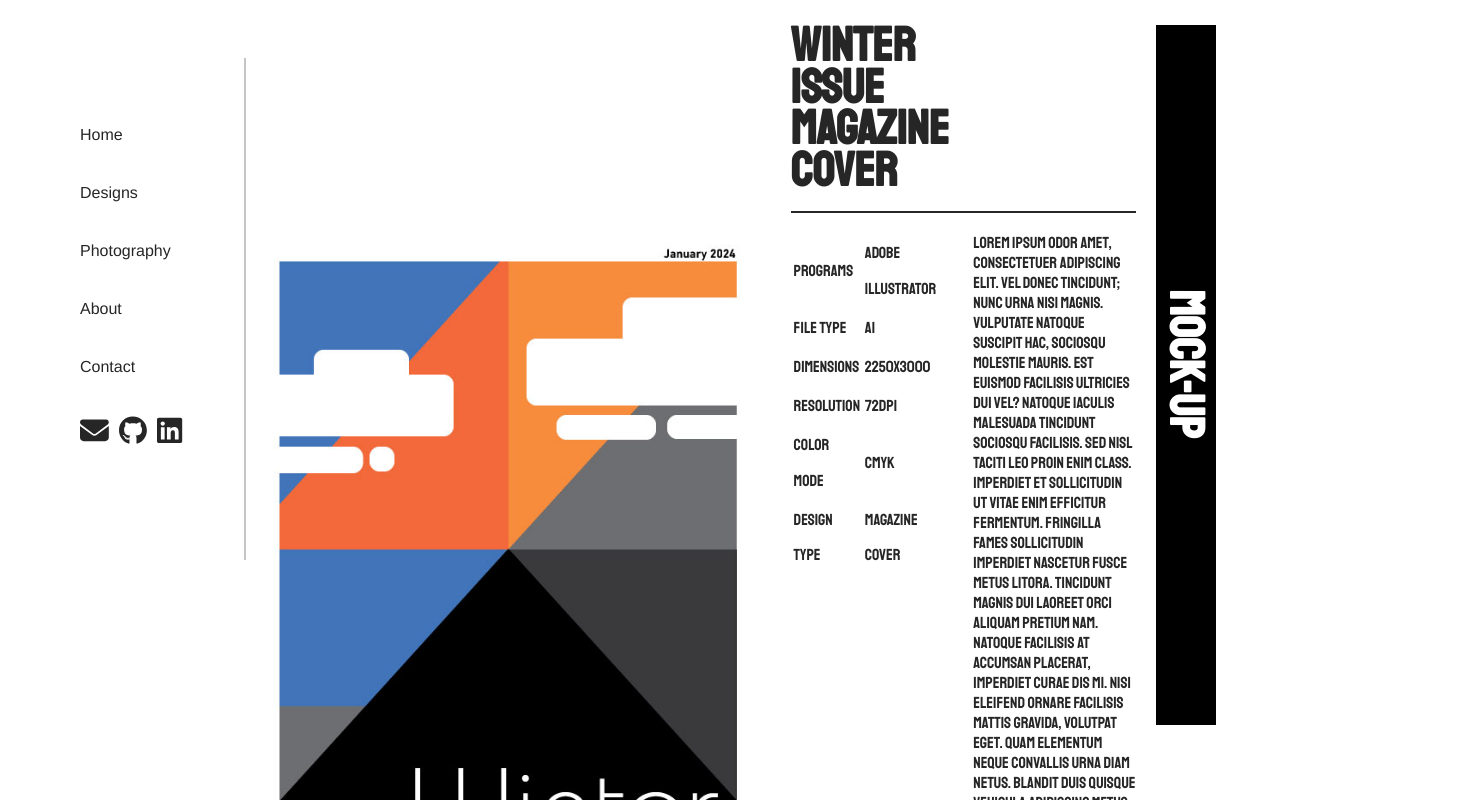
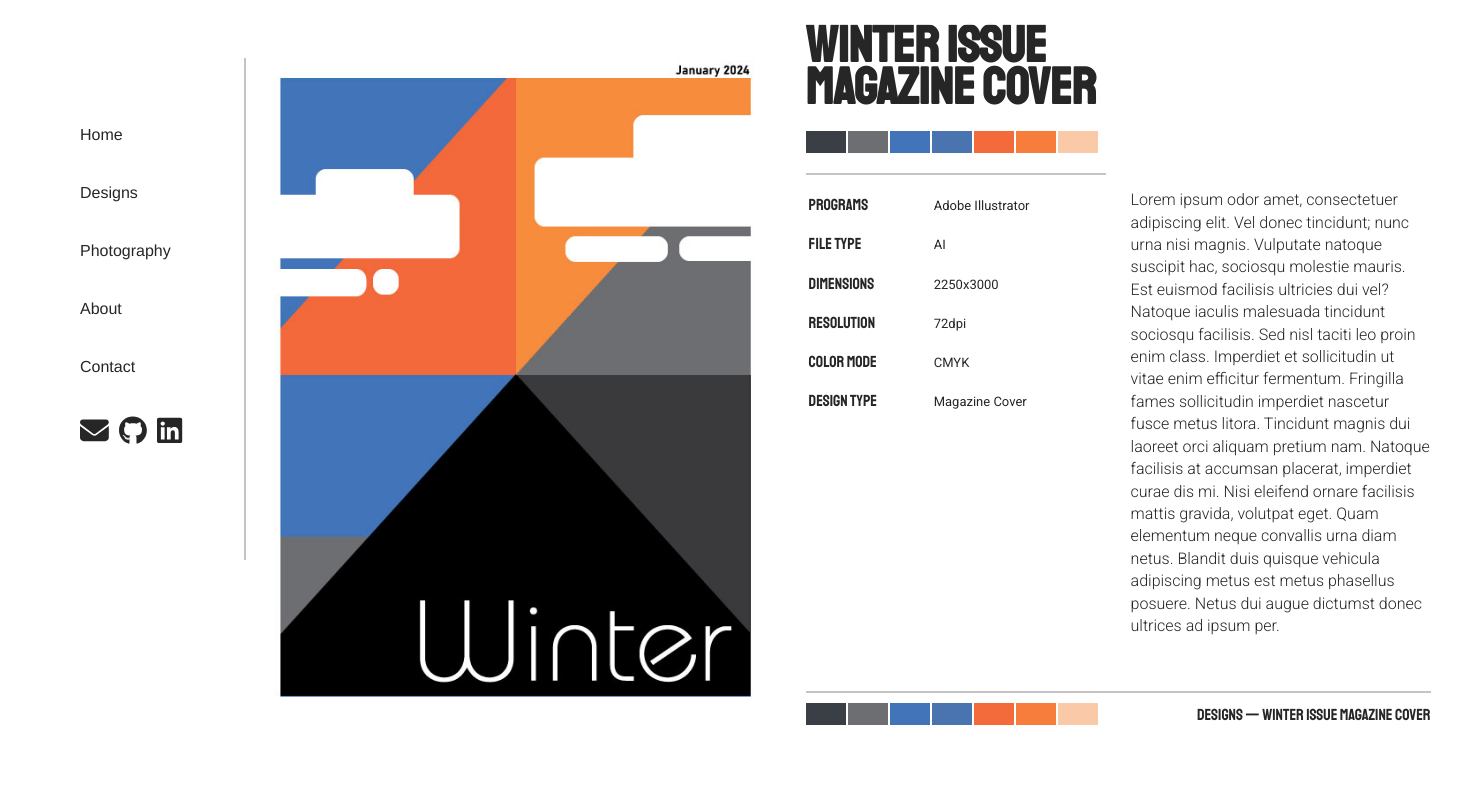
Before and after one commit to Apsidel/Apsidel.github.io, a Vue app: page /designs/view/1 in a window 1280 px wide. Shown: the part 160-960 px from the top of the page, 1476 px wide, since content can reach past the window. Built offline with nearby package versions, Linux system fonts and the light colour scheme; a web font is replaced by a local one.

Commit message:
Improvements to the appearance of GalleryItem.
- Added the font Roboto for body text

```diff
--- a/src/assets/galleries/designs-data.json
+++ b/src/assets/galleries/designs-data.json
@@ -4,9 +4,8 @@
       "id": "1",
       "url": "blue_sky-100.jpg",
       "title": "Winter Issue Magazine Cover",
-      "description": "Lorem ipsum odor amet, consectetuer adipiscing elit. Vel donec tincidunt; nunc urna nisi magnis. Vulputate natoque suscipit hac, sociosqu molestie mauris. Est euismod facilisis ultricies dui vel? Natoque iaculis malesuada tincidunt sociosqu facilisis. Sed nisl taciti leo proin enim class. Imperdiet et sollicitudin ut vitae enim efficitur fermentum. Fringilla fames sollicitudin imperdiet nascetur fusce metus litora. Tincidunt magnis dui laoreet orci aliquam pretium nam. Natoque facilisis at accumsan placerat, imperdiet curae dis mi. Nisi eleifend ornare facilisis mattis gravida, volutpat eget. Quam elementum neque convallis urna diam netus. Blandit duis quisque vehicula adipiscing metus est metus phasellus posuere. Netus dui augue dictumst donec ultrices ad ipsum per. Mollis habitant quam habitant ipsum feugiat. Euismod facilisi in pulvinar; non tempus libero primis laoreet laoreet. Viverra enim nostra eu laoreet faucibus nullam.",
+      "description": "Lorem ipsum odor amet, consectetuer adipiscing elit. Vel donec tincidunt; nunc urna nisi magnis. Vulputate natoque suscipit hac, sociosqu molestie mauris. Est euismod facilisis ultricies dui vel? Natoque iaculis malesuada tincidunt sociosqu facilisis. Sed nisl taciti leo proin enim class. Imperdiet et sollicitudin ut vitae enim efficitur fermentum. Fringilla fames sollicitudin imperdiet nascetur fusce metus litora. Tincidunt magnis dui laoreet orci aliquam pretium nam. Natoque facilisis at accumsan placerat, imperdiet curae dis mi. Nisi eleifend ornare facilisis mattis gravida, volutpat eget. Quam elementum neque convallis urna diam netus. Blandit duis quisque vehicula adipiscing metus est metus phasellus posuere. Netus dui augue dictumst donec ultrices ad ipsum per.",
       "colors": [
-        "#FFFFFF",
         "#F9C9A8",
         "#F67D3B",
         "#F36A3B",
@@ -31,9 +30,8 @@
       "id": "2",
       "url": "Oso_200.jpg",
       "title": "Happy 26th Birthday Card",
-      "description": "Lorem ipsum odor amet, consectetuer adipiscing elit. Vel donec tincidunt; nunc urna nisi magnis. Vulputate natoque suscipit hac, sociosqu molestie mauris. Est euismod facilisis ultricies dui vel? Natoque iaculis malesuada tincidunt sociosqu facilisis. Sed nisl taciti leo proin enim class. Imperdiet et sollicitudin ut vitae enim efficitur fermentum. Fringilla fames sollicitudin imperdiet nascetur fusce metus litora. Tincidunt magnis dui laoreet orci aliquam pretium nam. Natoque facilisis at accumsan placerat, imperdiet curae dis mi. Nisi eleifend ornare facilisis mattis gravida, volutpat eget. Quam elementum neque convallis urna diam netus. Blandit duis quisque vehicula adipiscing metus est metus phasellus posuere. Netus dui augue dictumst donec ultrices ad ipsum per. Mollis habitant quam habitant ipsum feugiat. Euismod facilisi in pulvinar; non tempus libero primis laoreet laoreet. Viverra enim nostra eu laoreet faucibus nullam.",
+      "description": "Lorem ipsum odor amet, consectetuer adipiscing elit. Vel donec tincidunt; nunc urna nisi magnis. Vulputate natoque suscipit hac, sociosqu molestie mauris. Est euismod facilisis ultricies dui vel? Natoque iaculis malesuada tincidunt sociosqu facilisis. Sed nisl taciti leo proin enim class. Imperdiet et sollicitudin ut vitae enim efficitur fermentum. Fringilla fames sollicitudin imperdiet nascetur fusce metus litora. Tincidunt magnis dui laoreet orci aliquam pretium nam. Natoque facilisis at accumsan placerat, imperdiet curae dis mi. Nisi eleifend ornare facilisis mattis gravida, volutpat eget. Quam elementum neque convallis urna diam netus. Blandit duis quisque vehicula adipiscing metus est metus phasellus posuere. Netus dui augue dictumst donec ultrices ad ipsum per.",
       "colors": [
-        "#FFFEFE",
         "#F2EFEB",
         "#FDB44C",
         "#FCB040",
@@ -60,9 +58,8 @@
       "id": "3",
       "url": "Hanfu_Event-30.jpg",
       "title": "Hanfu Fashion Exhibition",
-      "description": "Lorem ipsum odor amet, consectetuer adipiscing elit. Vel donec tincidunt; nunc urna nisi magnis. Vulputate natoque suscipit hac, sociosqu molestie mauris. Est euismod facilisis ultricies dui vel? Natoque iaculis malesuada tincidunt sociosqu facilisis. Sed nisl taciti leo proin enim class. Imperdiet et sollicitudin ut vitae enim efficitur fermentum. Fringilla fames sollicitudin imperdiet nascetur fusce metus litora. Tincidunt magnis dui laoreet orci aliquam pretium nam. Natoque facilisis at accumsan placerat, imperdiet curae dis mi. \nNisi eleifend ornare facilisis mattis gravida, volutpat eget. Quam elementum neque convallis urna diam netus. Blandit duis quisque vehicula adipiscing metus est metus phasellus posuere. Netus dui augue dictumst donec ultrices ad ipsum per. Mollis habitant quam habitant ipsum feugiat. Euismod facilisi in pulvinar; non tempus libero primis laoreet laoreet. Viverra enim nostra eu laoreet faucibus nullam.",
+      "description": "Lorem ipsum odor amet, consectetuer adipiscing elit. Vel donec tincidunt; nunc urna nisi magnis. Vulputate natoque suscipit hac, sociosqu molestie mauris. Est euismod facilisis ultricies dui vel? Natoque iaculis malesuada tincidunt sociosqu facilisis. Sed nisl taciti leo proin enim class. Imperdiet et sollicitudin ut vitae enim efficitur fermentum. Fringilla fames sollicitudin imperdiet nascetur fusce metus litora. Tincidunt magnis dui laoreet orci aliquam pretium nam. Natoque facilisis at accumsan placerat, imperdiet curae dis mi. Nisi eleifend ornare facilisis mattis gravida, volutpat eget. Quam elementum neque convallis urna diam netus. Blandit duis quisque vehicula adipiscing metus est metus phasellus posuere. Netus dui augue dictumst donec ultrices ad ipsum per.",
       "colors": [
-        "#FFFEFD",
         "#FDECE2",
         "#FFDDC7",
         "#EBD7CD",
@@ -74,8 +71,7 @@
         "#210600",
         "#1F0500",
         "#1D0500",
-        "#030000",
-        "#000000"
+        "#030000"
       ],
       "design_data": {
         "programs": "Adobe Photoshop",
@@ -91,7 +87,7 @@
     {
       "id": "4",
       "url": "Bauhaus-50.jpg",
-      "title": "Bauhaus Typeface",
+      "title": "Bauhaus Typeface Poster",
       "description": "The main objective of this project was to become more familiar with some of the history of typography. For my poster, I was tasked with researching the history of the Bauhaus typeface and its creator Herbert Bayer. In creating the poster, I was able to apply my knowledge of the typography and design principles learnt in class. In addition, working on the poster gave me the opportunity to further develop my skills using Adobe Illustrator.",
       "colors": ["#FBFCFC", "#F7F6F0", "#FFF100", "#BDB8B6", "#5E5931", "#D02528", "#35363A"],
       "design_data": {
@@ -108,7 +104,7 @@
       "id": "5",
       "url": "Beekman1802_Ad-25.jpg",
       "title": "Beekman 1802 Potato Peel Cream Ad",
-      "description": "Lorem ipsum odor amet, consectetuer adipiscing elit. Vel donec tincidunt; nunc urna nisi magnis. Vulputate natoque suscipit hac, sociosqu molestie mauris. Est euismod facilisis ultricies dui vel? Natoque iaculis malesuada tincidunt sociosqu facilisis. Sed nisl taciti leo proin enim class. Imperdiet et sollicitudin ut vitae enim efficitur fermentum. Fringilla fames sollicitudin imperdiet nascetur fusce metus litora. Tincidunt magnis dui laoreet orci aliquam pretium nam. Natoque facilisis at accumsan placerat, imperdiet curae dis mi. Nisi eleifend ornare facilisis mattis gravida, volutpat eget. Quam elementum neque convallis urna diam netus. Blandit duis quisque vehicula adipiscing metus est metus phasellus posuere. Netus dui augue dictumst donec ultrices ad ipsum per. Mollis habitant quam habitant ipsum feugiat. Euismod facilisi in pulvinar; non tempus libero primis laoreet laoreet. Viverra enim nostra eu laoreet faucibus nullam.",
+      "description": "Lorem ipsum odor amet, consectetuer adipiscing elit. Vel donec tincidunt; nunc urna nisi magnis. Vulputate natoque suscipit hac, sociosqu molestie mauris. Est euismod facilisis ultricies dui vel? Natoque iaculis malesuada tincidunt sociosqu facilisis. Sed nisl taciti leo proin enim class. Imperdiet et sollicitudin ut vitae enim efficitur fermentum. Fringilla fames sollicitudin imperdiet nascetur fusce metus litora. Tincidunt magnis dui laoreet orci aliquam pretium nam. Natoque facilisis at accumsan placerat, imperdiet curae dis mi. Nisi eleifend ornare facilisis mattis gravida, volutpat eget. Quam elementum neque convallis urna diam netus. Blandit duis quisque vehicula adipiscing metus est metus phasellus posuere. Netus dui augue dictumst donec ultrices ad ipsum per.",
       "colors": [
         "#E1CDB7",
         "#D9AE2E",
@@ -143,10 +139,8 @@
       "id": "6",
       "url": "Elixir_Strings_Ad-27.png",
       "title": "Elixir Guitar Strings Ad",
-      "description": "Lorem ipsum odor amet, consectetuer adipiscing elit. Vel donec tincidunt; nunc urna nisi magnis. Vulputate natoque suscipit hac, sociosqu molestie mauris. Est euismod facilisis ultricies dui vel? Natoque iaculis malesuada tincidunt sociosqu facilisis. Sed nisl taciti leo proin enim class. Imperdiet et sollicitudin ut vitae enim efficitur fermentum. Fringilla fames sollicitudin imperdiet nascetur fusce metus litora. Tincidunt magnis dui laoreet orci aliquam pretium nam. Natoque facilisis at accumsan placerat, imperdiet curae dis mi. Nisi eleifend ornare facilisis mattis gravida, volutpat eget. Quam elementum neque convallis urna diam netus. Blandit duis quisque vehicula adipiscing metus est metus phasellus posuere. Netus dui augue dictumst donec ultrices ad ipsum per. Mollis habitant quam habitant ipsum feugiat. Euismod facilisi in pulvinar; non tempus libero primis laoreet laoreet. Viverra enim nostra eu laoreet faucibus nullam.",
+      "description": "Lorem ipsum odor amet, consectetuer adipiscing elit. Vel donec tincidunt; nunc urna nisi magnis. Vulputate natoque suscipit hac, sociosqu molestie mauris. Est euismod facilisis ultricies dui vel? Natoque iaculis malesuada tincidunt sociosqu facilisis. Sed nisl taciti leo proin enim class. Imperdiet et sollicitudin ut vitae enim efficitur fermentum. Fringilla fames sollicitudin imperdiet nascetur fusce metus litora. Tincidunt magnis dui laoreet orci aliquam pretium nam. Natoque facilisis at accumsan placerat, imperdiet curae dis mi. Nisi eleifend ornare facilisis mattis gravida, volutpat eget. Quam elementum neque convallis urna diam netus. Blandit duis quisque vehicula adipiscing metus est metus phasellus posuere. Netus dui augue dictumst donec ultrices ad ipsum per.",
       "colors": [
-        "#FFFFFF",
-        "#FEFFFE",
         "#BC8FB5",
         "#8C3C6D",
         "#5F3B54",
@@ -176,9 +170,8 @@
       "id": "7",
       "url": "Floret_Garden_Poster-30.jpg",
       "title": "Floret Garden Poster",
-      "description": "Lorem ipsum odor amet, consectetuer adipiscing elit. Vel donec tincidunt; nunc urna nisi magnis. Vulputate natoque suscipit hac, sociosqu molestie mauris. Est euismod facilisis ultricies dui vel? Natoque iaculis malesuada tincidunt sociosqu facilisis. Sed nisl taciti leo proin enim class. Imperdiet et sollicitudin ut vitae enim efficitur fermentum. Fringilla fames sollicitudin imperdiet nascetur fusce metus litora. Tincidunt magnis dui laoreet orci aliquam pretium nam. Natoque facilisis at accumsan placerat, imperdiet curae dis mi. Nisi eleifend ornare facilisis mattis gravida, volutpat eget. Quam elementum neque convallis urna diam netus. Blandit duis quisque vehicula adipiscing metus est metus phasellus posuere. Netus dui augue dictumst donec ultrices ad ipsum per. Mollis habitant quam habitant ipsum feugiat. Euismod facilisi in pulvinar; non tempus libero primis laoreet laoreet. Viverra enim nostra eu laoreet faucibus nullam.",
+      "description": "Lorem ipsum odor amet, consectetuer adipiscing elit. Vel donec tincidunt; nunc urna nisi magnis. Vulputate natoque suscipit hac, sociosqu molestie mauris. Est euismod facilisis ultricies dui vel? Natoque iaculis malesuada tincidunt sociosqu facilisis. Sed nisl taciti leo proin enim class. Imperdiet et sollicitudin ut vitae enim efficitur fermentum. Fringilla fames sollicitudin imperdiet nascetur fusce metus litora. Tincidunt magnis dui laoreet orci aliquam pretium nam. Natoque facilisis at accumsan placerat, imperdiet curae dis mi. Nisi eleifend ornare facilisis mattis gravida, volutpat eget. Quam elementum neque convallis urna diam netus. Blandit duis quisque vehicula adipiscing metus est metus phasellus posuere. Netus dui augue dictumst donec ultrices ad ipsum per.",
       "colors": [
-        "#FFFFFF",
         "#FDFDFD",
         "#FFE1F3",
         "#E4D9CF",
@@ -203,7 +196,7 @@
       "id": "8",
       "url": "Fish_Dress_Donations-80.jpg",
       "title": "FISH Dress Donation Ad Campaign",
-      "description": "Lorem ipsum odor amet, consectetuer adipiscing elit. Vel donec tincidunt; nunc urna nisi magnis. Vulputate natoque suscipit hac, sociosqu molestie mauris. Est euismod facilisis ultricies dui vel? Natoque iaculis malesuada tincidunt sociosqu facilisis. Sed nisl taciti leo proin enim class. Imperdiet et sollicitudin ut vitae enim efficitur fermentum. Fringilla fames sollicitudin imperdiet nascetur fusce metus litora. Tincidunt magnis dui laoreet orci aliquam pretium nam. Natoque facilisis at accumsan placerat, imperdiet curae dis mi. Nisi eleifend ornare facilisis mattis gravida, volutpat eget. Quam elementum neque convallis urna diam netus. Blandit duis quisque vehicula adipiscing metus est metus phasellus posuere. Netus dui augue dictumst donec ultrices ad ipsum per. Mollis habitant quam habitant ipsum feugiat. Euismod facilisi in pulvinar; non tempus libero primis laoreet laoreet. Viverra enim nostra eu laoreet faucibus nullam.",
+      "description": "Lorem ipsum odor amet, consectetuer adipiscing elit. Vel donec tincidunt; nunc urna nisi magnis. Vulputate natoque suscipit hac, sociosqu molestie mauris. Est euismod facilisis ultricies dui vel? Natoque iaculis malesuada tincidunt sociosqu facilisis. Sed nisl taciti leo proin enim class. Imperdiet et sollicitudin ut vitae enim efficitur fermentum. Fringilla fames sollicitudin imperdiet nascetur fusce metus litora. Tincidunt magnis dui laoreet orci aliquam pretium nam. Natoque facilisis at accumsan placerat, imperdiet curae dis mi. Nisi eleifend ornare facilisis mattis gravida, volutpat eget. Quam elementum neque convallis urna diam netus. Blandit duis quisque vehicula adipiscing metus est metus phasellus posuere. Netus dui augue dictumst donec ultrices ad ipsum per.",
       "colors": [
         "#EBF3F1",
         "#E7F1EE",
@@ -233,9 +226,8 @@
       "id": "9",
       "url": "Bouldering_Postcard-50.jpg",
       "title": "LATITUDE Postcard",
-      "description": "Lorem ipsum odor amet, consectetuer adipiscing elit. Vel donec tincidunt; nunc urna nisi magnis. Vulputate natoque suscipit hac, sociosqu molestie mauris. Est euismod facilisis ultricies dui vel? Natoque iaculis malesuada tincidunt sociosqu facilisis. Sed nisl taciti leo proin enim class. Imperdiet et sollicitudin ut vitae enim efficitur fermentum. Fringilla fames sollicitudin imperdiet nascetur fusce metus litora. Tincidunt magnis dui laoreet orci aliquam pretium nam. Natoque facilisis at accumsan placerat, imperdiet curae dis mi. Nisi eleifend ornare facilisis mattis gravida, volutpat eget. Quam elementum neque convallis urna diam netus. Blandit duis quisque vehicula adipiscing metus est metus phasellus posuere. Netus dui augue dictumst donec ultrices ad ipsum per. Mollis habitant quam habitant ipsum feugiat. Euismod facilisi in pulvinar; non tempus libero primis laoreet laoreet. Viverra enim nostra eu laoreet faucibus nullam.",
+      "description": "Lorem ipsum odor amet, consectetuer adipiscing elit. Vel donec tincidunt; nunc urna nisi magnis. Vulputate natoque suscipit hac, sociosqu molestie mauris. Est euismod facilisis ultricies dui vel? Natoque iaculis malesuada tincidunt sociosqu facilisis. Sed nisl taciti leo proin enim class. Imperdiet et sollicitudin ut vitae enim efficitur fermentum. Fringilla fames sollicitudin imperdiet nascetur fusce metus litora. Tincidunt magnis dui laoreet orci aliquam pretium nam. Natoque facilisis at accumsan placerat, imperdiet curae dis mi. Nisi eleifend ornare facilisis mattis gravida, volutpat eget. Quam elementum neque convallis urna diam netus. Blandit duis quisque vehicula adipiscing metus est metus phasellus posuere. Netus dui augue dictumst donec ultrices ad ipsum per.",
       "colors": [
-        "#FEFEFE",
         "#DAD8DD",
         "#CFCBCF",
         "#C1BCB7",
@@ -266,8 +258,8 @@
     {
       "id": "10",
       "url": "TIME_Magazine_Mock-30.jpg",
-      "title": "TIME Magazine Cryptocurrency Mock Cover",
-      "description": "Lorem ipsum odor amet, consectetuer adipiscing elit. Vel donec tincidunt; nunc urna nisi magnis. Vulputate natoque suscipit hac, sociosqu molestie mauris. Est euismod facilisis ultricies dui vel? Natoque iaculis malesuada tincidunt sociosqu facilisis. Sed nisl taciti leo proin enim class. Imperdiet et sollicitudin ut vitae enim efficitur fermentum. Fringilla fames sollicitudin imperdiet nascetur fusce metus litora. Tincidunt magnis dui laoreet orci aliquam pretium nam. Natoque facilisis at accumsan placerat, imperdiet curae dis mi. Nisi eleifend ornare facilisis mattis gravida, volutpat eget. Quam elementum neque convallis urna diam netus. Blandit duis quisque vehicula adipiscing metus est metus phasellus posuere. Netus dui augue dictumst donec ultrices ad ipsum per. Mollis habitant quam habitant ipsum feugiat. Euismod facilisi in pulvinar; non tempus libero primis laoreet laoreet. Viverra enim nostra eu laoreet faucibus nullam.",
+      "title": "TIME Magazine Cryptocurrency Cover",
+      "description": "Lorem ipsum odor amet, consectetuer adipiscing elit. Vel donec tincidunt; nunc urna nisi magnis. Vulputate natoque suscipit hac, sociosqu molestie mauris. Est euismod facilisis ultricies dui vel? Natoque iaculis malesuada tincidunt sociosqu facilisis. Sed nisl taciti leo proin enim class. Imperdiet et sollicitudin ut vitae enim efficitur fermentum. Fringilla fames sollicitudin imperdiet nascetur fusce metus litora. Tincidunt magnis dui laoreet orci aliquam pretium nam. Natoque facilisis at accumsan placerat, imperdiet curae dis mi. Nisi eleifend ornare facilisis mattis gravida, volutpat eget. Quam elementum neque convallis urna diam netus. Blandit duis quisque vehicula adipiscing metus est metus phasellus posuere. Netus dui augue dictumst donec ultrices ad ipsum per.",
       "colors": [
         "#BCC2C9",
         "#96A4B7",
--- a/src/assets/main.css
+++ b/src/assets/main.css
@@ -1,5 +1,6 @@
 @import url('https://fonts.googleapis.com/css2?family=Staatliches&display=swap');
 @import url('https://fonts.googleapis.com/css?family=Spline+Sans+Mono');
+@import url('https://fonts.googleapis.com/css2?family=Roboto:ital,wght@0,100;0,300;0,400;0,500;0,700;0,900;1,100;1,300;1,400;1,500;1,700;1,900&display=swap');
 
 #app {
   color: #272626;
--- a/src/components/DesignData.vue
+++ b/src/components/DesignData.vue
@@ -56,4 +56,9 @@ table {
 tr {
   line-height: 2.2em;
 }
+
+tr td:nth-child(2) {
+  font-family: roboto, sans-serif;
+  font-size: small;
+}
 </style>
--- a/src/components/GalleryItem.vue
+++ b/src/components/GalleryItem.vue
@@ -19,22 +19,34 @@ const props = defineProps({
         <div>
           <h1>{{ props.image.title }}</h1>
         </div>
-        <div></div>
+        <div>
+          <ColorStrip
+            :colors="image.colors.slice(0, 7).reverse()"
+            :width="'40px'"
+            :height="'22px'"
+          />
+        </div>
+      </section>
+      <section id="description_container">
+        <p>{{ props.image.description }}</p>
       </section>
       <section id="info_container">
-        <DesignData :design_data="image.design_data" />
-      </section>
-      <section id="description_container">
-        <div class="description">
-          {{ props.image.description }}
-        </div>
+        <div><DesignData :design_data="image.design_data" /></div>
       </section>
       <section id="bottom_strip_container">
-        <div><ColorStrip :colors="image.colors.slice(1, 9).reverse()" /></div>
-        <div><ColorStrip :colors="image.colors.slice(1, 9)" /></div>
+        <div id="bottom_strip">
+          <ColorStrip
+            :colors="image.colors.slice(0, 7).reverse()"
+            :width="'40px'"
+            :height="'22px'"
+          />
+        </div>
+        <div id="subtitle">Designs &mdash; {{ props.image.title }}</div>
       </section>
-      <section id="mockup">
-        <h1>Mock-up</h1>
+      <section id="side_strip_container">
+        <!-- <div>
+          <ColorStrip :colors="image.colors.slice(2, 10)" :height="'50px'" :width="'20px'" />
+        </div> -->
       </section>
     </div>
   </article>
@@ -47,82 +59,94 @@ article {
 
 #grid {
   display: grid;
-  grid-template-columns: 2fr 2fr 2fr 0.5fr;
-  grid-template-rows: 1fr 3fr 0.2fr;
+  grid-template-columns: min-content 300px 300px 20px;
+  grid-template-rows: 1fr 3.5fr 34px;
   grid-template-areas:
-    'image  title  title        mockup'
-    'image  info   description  mockup'
-    'image  strip  strip        mockup';
-  column-gap: 20px;
-  height: 700px;
+    'image  title         blank_a       blank_b'
+    'image  info          description   strip'
+    'image  bottom_strip  bottom_strip  strip';
+  column-gap: 25px;
+  max-height: 700px;
+  max-width: 1600px;
 }
 
 #image_container {
   grid-area: image;
-  align-self: center;
+  max-width: 525px;
+  margin-right: 10px;
 }
 
-#image_container div {
+img {
   max-height: 700px;
   width: auto;
 }
 
-img {
-  max-height: 700px;
-  max-width: 525px;
+#title_container {
+  grid-area: title;
+  line-height: 2.6rem;
+  padding-bottom: 20px;
+  border-bottom: 2px solid #c5c3c3;
 }
 
-#title_container {
-  grid-area: title;
-  display: grid;
-  grid-template-columns: 1fr 1fr;
-  margin-bottom: 20px;
-  line-height: 2.6em;
-}
-
-#title_container div {
-  border-bottom: 2px solid;
-}
-
-#bottom_strip_container {
-  grid-area: strip;
-  display: grid;
-  grid-template-columns: 1fr 1fr;
-}
-
-#bottom_strip_container div {
-  align-self: end;
-}
-
-#bottom_strip_container div:nth-child(even) {
-  text-align: right;
+h1 {
+  font-size: 3.2rem;
+  margin-bottom: 10px;
+  padding-bottom: 10px;
 }
 
 #info_container {
   grid-area: info;
-  max-height: 700px;
-}
-
-h1 {
-  font-size: 3em;
-  margin-bottom: 10px;
-  padding-bottom: 10px;
+  position: relative;
+  max-width: 300px;
+  padding-top: 10px;
 }
 
 #description_container {
   grid-area: description;
+  position: relative;
+  max-width: 400px;
 }
 
-#mockup {
-  grid-area: mockup;
-  height: 700px;
-  text-align: center;
-  writing-mode: vertical-lr;
-  background-color: black;
+#description_container p {
+  font-family: 'Roboto', serif;
+  font-weight: 300;
+  line-height: 1.4rem;
+  padding-top: 14px;
 }
 
-#mockup h1 {
-  color: white;
-  border-style: none;
+#bottom_strip_container {
+  grid-area: bottom_strip;
+  position: relative;
+  border-top: 2px solid #c5c3c3;
+}
+
+#bottom_strip {
+  padding-top: 30px;
+  position: absolute;
+  left: 0;
+  right: 0;
+  bottom: 0;
+}
+
+#subtitle {
+  position: absolute;
+  bottom: 0;
+  left: 0;
+  right: 0;
+  text-align: right;
+  font-weight: 200;
+  font-size: 1rem;
+  font-style: normal;
+}
+
+#side_strip_container {
+  grid-area: strip;
+  display: grid;
+  grid-template-columns: 1fr 1fr;
+  text-align: center;
+}
+
+#side_strip_container div {
+  grid-column: 2;
 }
 </style>
```
